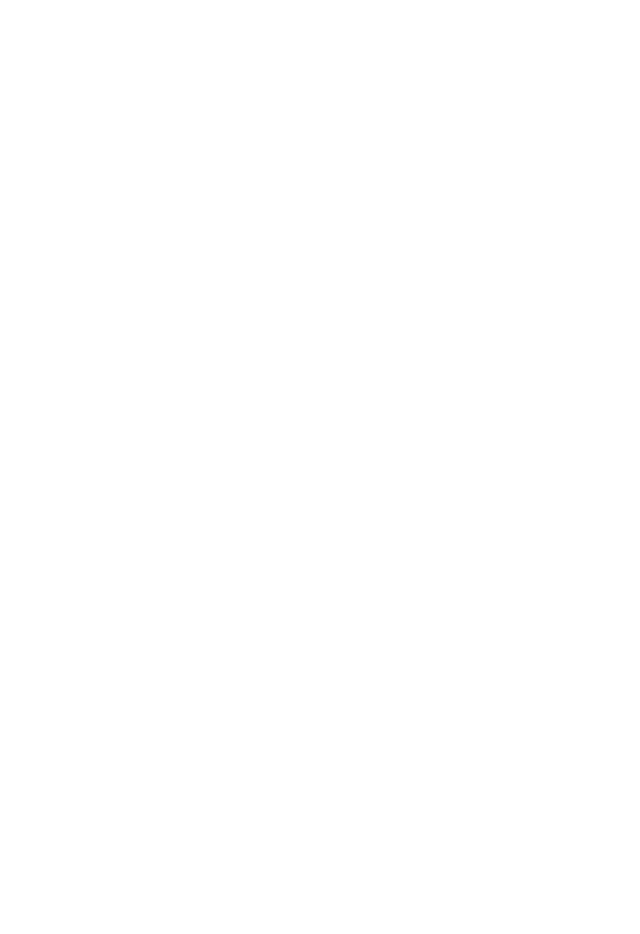
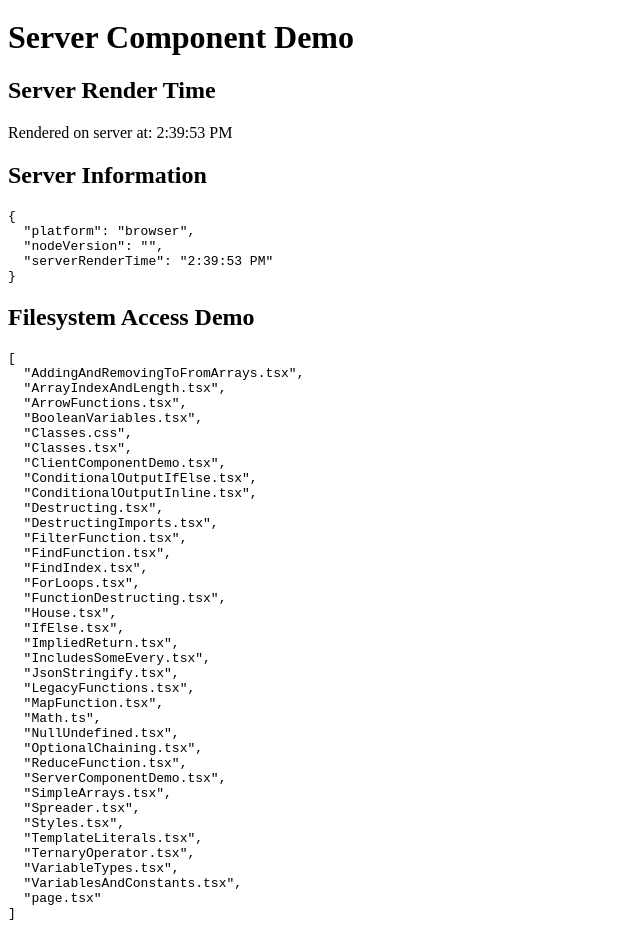
Before and after one commit to rchen2004/kambaz-next-js-cs4550-fa26, a Next.js app: page /labs/lab3 in a window 1280 px wide. Shown: the part 7022-7956 px from the top of the page, without its empty margins (0-640 px from the left). Before the commit the page ends 7036 px from the top, so only its background shows below. Built offline with nearby package versions, Linux system fonts and the light colour scheme.

Commit message:
completed 3.6.2

```diff
--- /dev/null
+++ b/app/labs/lab3/ServerComponentDemo.tsx
@@ -0,0 +1,34 @@
+import fs from "node:fs";
+import path from "node:path";
+
+export default function ServerComponentDemo() {
+  const platform = process.platform;
+  const nodeVersion = process.version;
+  const arch = process.arch;
+  const serverRenderTime = new Date().toLocaleTimeString();
+  const lab3Dir = path.join(process.cwd(), "app/labs/lab3");
+  let files: string[] = [];
+  try {
+    files = fs.readdirSync(lab3Dir);
+  } catch (error) {
+    console.error("Error reading lab3 directory:", error);
+    files = [];
+  }
+  return (
+    <div id="wd-server-component-demo">
+      <h1>Server Component Demo</h1>
+      <h2>Server Render Time</h2>
+      <p>Rendered on server at: {serverRenderTime}</p>
+      <h2>Server Information</h2>
+      <pre>
+        {JSON.stringify(
+          { platform, nodeVersion, serverRenderTime, pid: process.pid, arch },
+          null,
+          2
+        )}
+      </pre>
+      <h2>Filesystem Access Demo</h2>
+      <pre>{JSON.stringify(files, null, 2)}</pre>
+    </div>
+  );
+}
--- a/app/labs/lab3/page.tsx
+++ b/app/labs/lab3/page.tsx
@@ -30,6 +30,7 @@
 import Classes from "./Classes";
 import Styles from "./Styles";
 import ClientComponentDemo from "./ClientComponentDemo";
+import ServerComponentDemo from "./ServerComponentDemo";
 
 export default function Lab3() {
   console.log("Hello World!");
@@ -68,6 +69,7 @@
       <Classes />
       <Styles />
       <ClientComponentDemo />
+      <ServerComponentDemo />
     </div>
   );
 }
```
